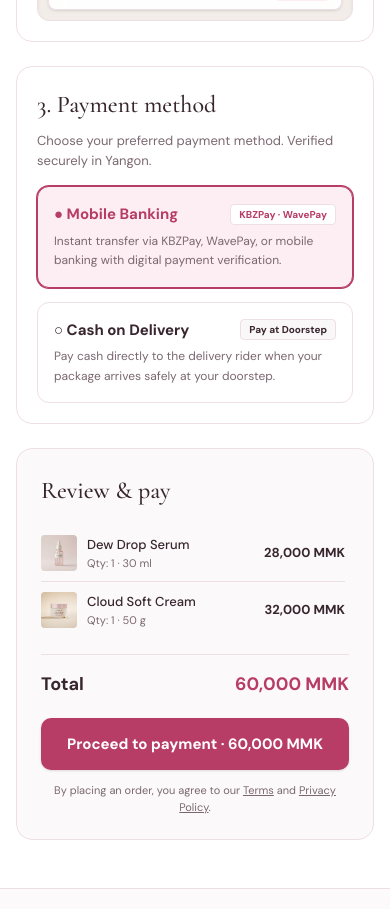
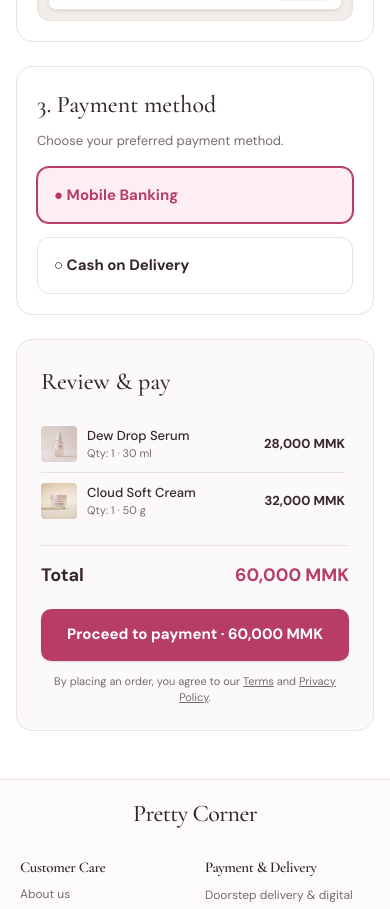
Before and after one commit to TheinMinHtet/Pretty_Corner, a Next.js app: page /checkout in a window 390 px wide. Shown: the part 1140-2049 px from the top of the page. Built offline with nearby package versions, Linux system fonts and the light colour scheme; grey boxes are pictures that could not be loaded.

Commit message:
feat(checkout): simplify payment options to only Mobile Banking and Cash on Delivery without badges or subtext

```diff
--- a/src/app/checkout/page.tsx
+++ b/src/app/checkout/page.tsx
@@ -478,56 +478,36 @@ export default function CheckoutPage() {
                 3. Payment method
               </h2>
               <p className="text-[13px] text-[#7a6870] mb-4">
-                Choose your preferred payment method. Verified securely in Yangon.
+                Choose your preferred payment method.
               </p>
 
               <div className="grid grid-cols-1 sm:grid-cols-2 gap-3.5">
                 {/* 1. Mobile Banking */}
                 <div
                   onClick={() => setPaymentMethod('Mobile Banking')}
-                  className={`p-4 rounded-xl border cursor-pointer transition-all flex flex-col justify-between ${
+                  className={`p-4 rounded-xl border cursor-pointer transition-all flex items-center ${
                     paymentMethod === 'Mobile Banking'
                       ? 'bg-[#fceef2] border-[#b73d67] ring-1 ring-[#b73d67]'
                       : 'bg-white border-[#eedfe5] hover:border-[#b73d67]'
                   }`}
                 >
-                  <div>
-                    <div className="flex items-center justify-between">
                   <span className={`text-[15px] font-bold ${paymentMethod === 'Mobile Banking' ? 'text-[#b73d67]' : 'text-[#38262e]'}`}>
                     {paymentMethod === 'Mobile Banking' ? '●' : '○'} Mobile Banking
                   </span>
-                      <span className="text-[10px] font-bold text-[#b73d67] bg-white px-2 py-0.5 rounded border border-[#eedfe5]">
-                        KBZPay · WavePay
-                      </span>
-                    </div>
-                    <p className="text-[12px] text-[#7a6870] mt-1.5 leading-relaxed">
-                      Instant transfer via KBZPay, WavePay, or mobile banking with digital payment verification.
-                    </p>
-                  </div>
                 </div>
 
                 {/* 2. Cash on Delivery */}
                 <div
                   onClick={() => setPaymentMethod('Cash on Delivery')}
-                  className={`p-4 rounded-xl border cursor-pointer transition-all flex flex-col justify-between ${
+                  className={`p-4 rounded-xl border cursor-pointer transition-all flex items-center ${
                     paymentMethod === 'Cash on Delivery'
                       ? 'bg-[#fceef2] border-[#b73d67] ring-1 ring-[#b73d67]'
                       : 'bg-white border-[#eedfe5] hover:border-[#b73d67]'
                   }`}
                 >
-                  <div>
-                    <div className="flex items-center justify-between">
                   <span className={`text-[15px] font-bold ${paymentMethod === 'Cash on Delivery' ? 'text-[#b73d67]' : 'text-[#38262e]'}`}>
                     {paymentMethod === 'Cash on Delivery' ? '●' : '○'} Cash on Delivery
                   </span>
-                      <span className="text-[10px] font-bold text-[#38262e] bg-[#faf7f8] px-2 py-0.5 rounded border border-[#eedfe5]">
-                        Pay at Doorstep
-                      </span>
-                    </div>
-                    <p className="text-[12px] text-[#7a6870] mt-1.5 leading-relaxed">
-                      Pay cash directly to the delivery rider when your package arrives safely at your doorstep.
-                    </p>
-                  </div>
                 </div>
               </div>
             </div>
--- a/src/app/faq/page.tsx
+++ b/src/app/faq/page.tsx
@@ -20,11 +20,11 @@ const FAQS: FaqItem[] = [
   },
   {
     q: 'What payment methods do you accept?',
-    a: 'We accept MyanMyanPay, KBZPay, WavePay, and mobile banking instant transfers. All payments are verified securely.',
+    a: 'We accept Mobile Banking and Cash on Delivery. All payments are verified securely.',
   },
   {
-    q: 'How can I track my parcel without logging in?',
-    a: 'Visit our "Find your order" page anytime with your order reference (e.g. PC-261117-024) and your checkout phone number.',
+    q: 'How can I check my order receipt without logging in?',
+    a: 'Visit our "Order Receipt" page anytime with your Order ID (e.g. PC-261117-024). No login or account is required.',
   },
   {
     q: 'Are all products authentic?',
--- a/src/app/policies/privacy/page.tsx
+++ b/src/app/policies/privacy/page.tsx
@@ -54,7 +54,7 @@ export default function PrivacyPolicyPage() {
           <div className="bg-[#faf7f8] p-5 sm:p-6 rounded-2xl border border-[#eedfe5]">
             <h3 className="font-serif text-[20px] font-medium text-[#38262e]">Payment Data Safety</h3>
             <p className="mt-2 text-[#7a6870]">
-              Payment transactions are secured through certified payment gateway integrations (MyanMyanPay, KBZPay, WavePay). Pretty Corner never stores your banking credentials or PINs.
+              Payment transactions are secured through certified payment channels (Mobile Banking, Cash on Delivery). Pretty Corner never stores your banking credentials or PINs.
             </p>
           </div>
         </div>
--- a/src/app/policies/returns/page.tsx
+++ b/src/app/policies/returns/page.tsx
@@ -54,7 +54,7 @@ export default function ReturnsPolicyPage() {
           <div className="bg-[#faf7f8] p-5 sm:p-6 rounded-2xl border border-[#eedfe5]">
             <h3 className="font-serif text-[20px] font-medium text-[#38262e]">Refund Timeline</h3>
             <p className="mt-2 text-[#7a6870]">
-              Approved refunds are processed back to your original payment channel (KBZPay, WavePay, or bank account) within 24 to 48 hours.
+              Approved refunds are processed back to your original payment channel (Mobile Banking or bank account) within 24 to 48 hours.
             </p>
           </div>
         </div>
```
Lines whose indentation alone changed are shown as unchanged.
